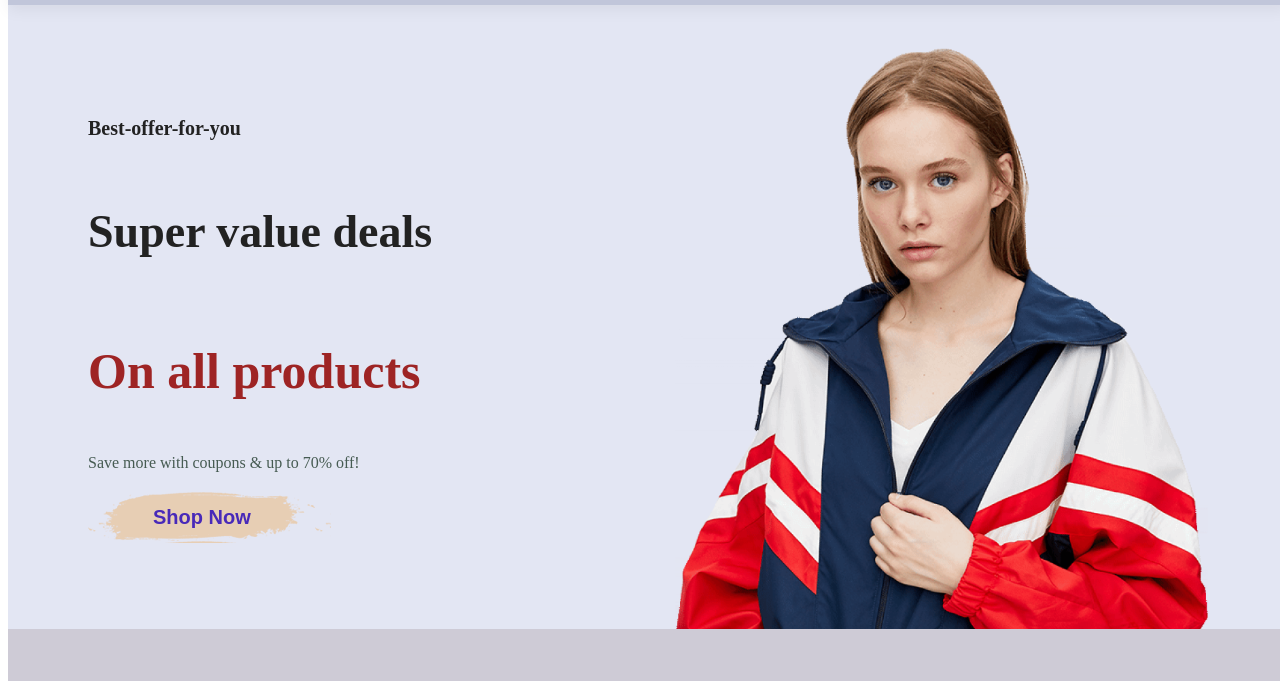
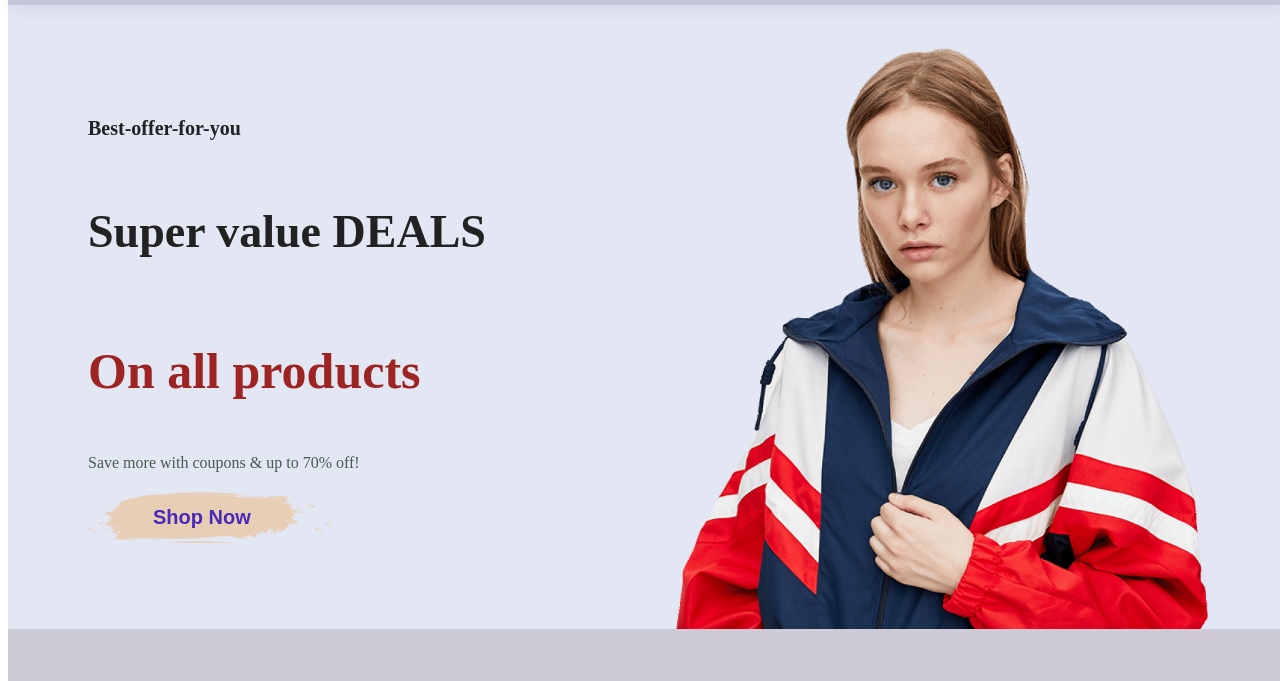
Before and after one commit to amit9394/ecom, a plain HTML site: page index.html in a window 1280 px wide. Shown: the part 93-774 px from the top of the page. Drawn offline with Linux system fonts and the light colour scheme; a script that the page names is missing.

Commit message:
added header

```diff
--- a/index.html
+++ b/index.html
@@ -25,7 +25,7 @@
 
      <section id="hero">
         <h4>Best-offer-for-you</h4>
-        <h2>Super value deals</h2>
+        <h2>Super value DEALS</h2>
         <h1> On all products</h1>
         <p>Save more with coupons & up to 70% off! </p>
         <button>Shop Now</button>
```
